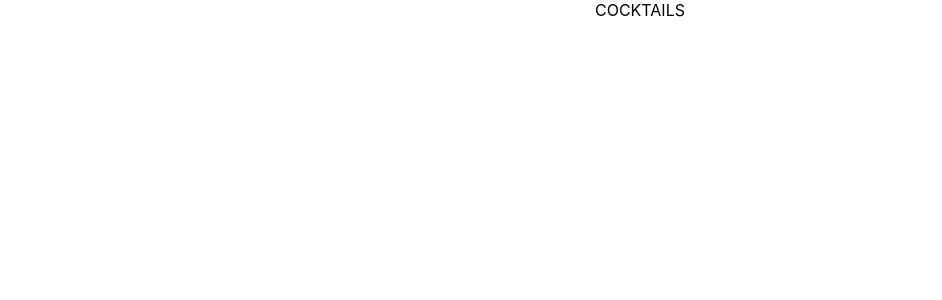
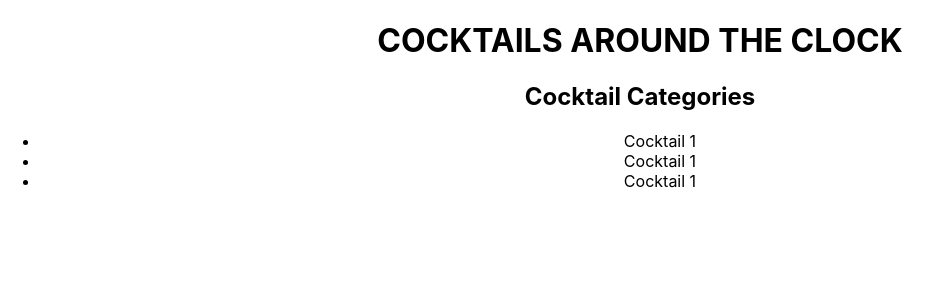
Before and after one commit to gergokutu/cocktails, a React (Create React App) app: page / in a window 1280 px wide. Shown: the top 300 px of the page, without its empty margins (0-942 px from the left). Built offline with nearby package versions, Linux system fonts and the light colour scheme.

Commit message:
Implement CocktailsList frame

```diff
--- a/src/App.css
+++ b/src/App.css
@@ -1,38 +1,3 @@
 .App {
   text-align: center;
 }
-
-.App-logo {
-  height: 40vmin;
-  pointer-events: none;
-}
-
-@media (prefers-reduced-motion: no-preference) {
-  .App-logo {
-    animation: App-logo-spin infinite 20s linear;
-  }
-}
-
-.App-header {
-  background-color: #282c34;
-  min-height: 100vh;
-  display: flex;
-  flex-direction: column;
-  align-items: center;
-  justify-content: center;
-  font-size: calc(10px + 2vmin);
-  color: white;
-}
-
-.App-link {
-  color: #61dafb;
-}
-
-@keyframes App-logo-spin {
-  from {
-    transform: rotate(0deg);
-  }
-  to {
-    transform: rotate(360deg);
-  }
-}
--- a/src/App.js
+++ b/src/App.js
@@ -1,10 +1,12 @@
 import React from 'react';
 import './App.css';
+import CocktailsList from './components/CocktailsList';
 
 function App() {
   return (
     <div className="App">
-      COCKTAILS
+      <h1>COCKTAILS AROUND THE CLOCK</h1>
+      <CocktailsList />
     </div>
   );
 }
--- /dev/null
+++ b/src/components/CocktailsList.js
@@ -0,0 +1,21 @@
+import React, { Component } from 'react';
+import PropTypes from 'prop-types';
+
+export default class CocktailsList extends Component {
+  static propTypes = {
+    cocktailCategories: PropTypes.string.isRequired
+  };
+
+  render() {
+    return (
+      <div className="cocktail-category-list">
+        <h2>Cocktail Categories</h2>
+        <ul>
+          <li>Cocktail 1</li>
+          <li>Cocktail 1</li>
+          <li>Cocktail 1</li>
+        </ul>
+      </div>
+    );
+  }
+}
```
